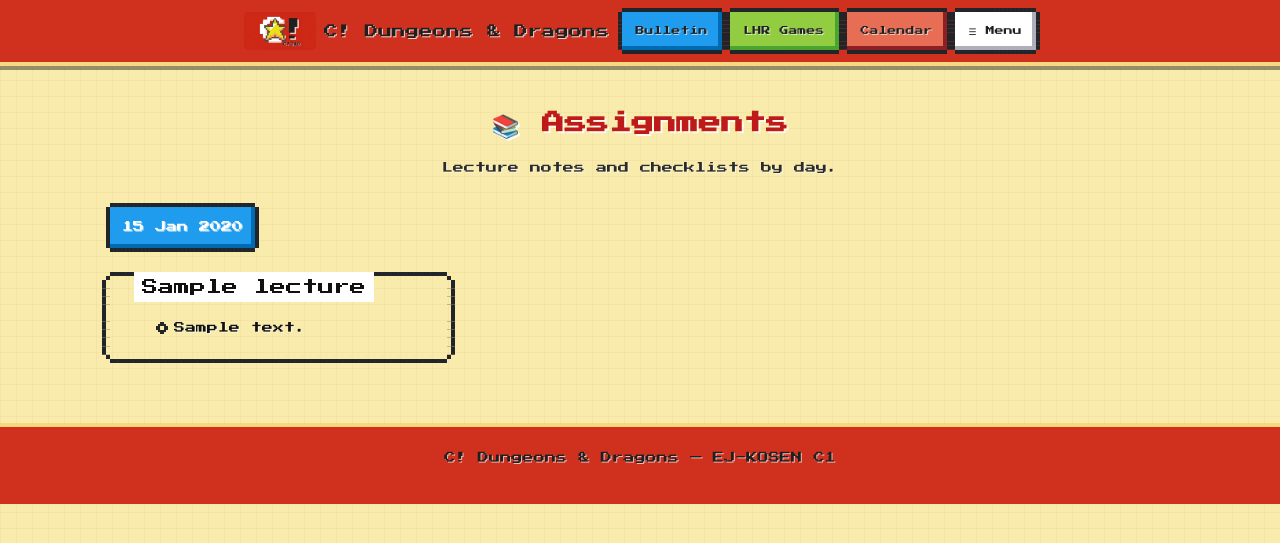
After one commit to asaadzx/C_Dungeons_Dragons, a Flask app: page /assignments in a window 1280 px wide. The commit adds this page. Shown: the top 543 px of the page. Run offline with Flask 3, Linux system fonts and the light colour scheme; tables that the repository leaves empty hold one stand-in row (values such as "Sample post"); some libraries are stand-ins or nearby versions.

Commit message:
feat: add public assignments and projects pages

```diff
--- a/app/hub/routes.py
+++ b/app/hub/routes.py
@@ -26,8 +26,10 @@ from ..models import (
     Announcement,
     Event,
     EventRequest,
+    Lecture,
     LhrGame,
     Meme,
+    Project,
     Student,
     TedTalk,
 )
@@ -92,6 +94,46 @@ def student_profile(student_id):
 
     events = Event.query.filter_by(organizer_id=student_id).order_by(Event.id.desc()).all()
     return render_template("profile.html", student=student, events=events)
+
+
+@bp.route("/assignments")
+def assignments():
+    """Lecture notes grouped by day, with the newest day selected by default."""
+    lectures = Lecture.query.order_by(
+        Lecture.date.desc(), Lecture.position.asc(), Lecture.id.asc()
+    ).all()
+    dates = sorted({lecture.date for lecture in lectures}, reverse=True)
+
+    selected = None
+    requested = (request.args.get("date") or "").strip()
+    if requested:
+        try:
+            requested_date = date.fromisoformat(requested)
+        except ValueError:
+            requested_date = None
+        if requested_date in dates:
+            selected = requested_date
+    if selected is None and dates:
+        selected = dates[0]
+
+    day_lectures = (
+        [lecture for lecture in lectures if lecture.date == selected] if selected else []
+    )
+    return render_template(
+        "assignments.html",
+        dates=dates,
+        selected=selected,
+        lectures=day_lectures,
+    )
+
+
+@bp.route("/projects")
+def projects():
+    """Project cards ordered by staff-defined position."""
+    return render_template(
+        "projects.html",
+        projects=Project.query.order_by(Project.position.asc(), Project.id.asc()).all(),
+    )
 
 
 def _shift_month(year, month, delta):
--- a/app/i18n.py
+++ b/app/i18n.py
@@ -22,6 +22,8 @@ TRANSLATIONS = {
     },
     "nav.bulletin": {"en": "Bulletin", "ar": "النشرة"},
     "nav.news": {"en": "News", "ar": "الأخبار"},
+    "nav.assignments": {"en": "Assignments", "ar": "الواجبات"},
+    "nav.projects": {"en": "Projects", "ar": "المشاريع"},
     "nav.calendar": {"en": "Calendar", "ar": "التقويم"},
     "nav.lhr": {"en": "LHR Games", "ar": "ألعاب الغرفة"},
     "nav.directory": {"en": "Directory", "ar": "دليل الطلاب"},
--- a/app/static/css/style.css
+++ b/app/static/css/style.css
@@ -803,6 +803,7 @@ table {
 }
 
 /* Utility */
+.tab-row { display: flex; flex-wrap: wrap; gap: 0.5rem; }
 .center { text-align: center; }
 .mt-1 { margin-top: 0.75rem; }
 .mt-2 { margin-top: 1.5rem; }
--- /dev/null
+++ b/app/templates/assignments.html
@@ -0,0 +1,51 @@
+{% extends 'base.html' %}
+
+{% block content %}
+
+<h2 class="page-title">&#128218; Assignments</h2>
+<p class="page-subtitle">Lecture notes and checklists by day.</p>
+
+{% if dates %}
+    <div class="tab-row">
+        {% for day in dates %}
+            <a class="nes-btn {% if day == selected %}is-primary{% else %}is-warning{% endif %}"
+               href="{{ url_for('hub.assignments', date=day.isoformat()) }}">
+                {{ day.strftime('%d %b %Y') }}
+            </a>
+        {% endfor %}
+    </div>
+
+    <div class="cards-grid mt-2">
+        {% for lecture in lectures %}
+            <section class="nes-container with-title is-rounded">
+                <p class="title">{{ lecture.title }}</p>
+                {% if lecture.items %}
+                    <ul class="nes-list is-circle">
+                        {% for item in lecture.items %}
+                            {% set link = item.url|safe_url %}
+                            <li>
+                                {% if link %}
+                                    <a href="{{ link }}" target="_blank" rel="noopener">{{ item.text }}</a>
+                                {% else %}
+                                    {{ item.text }}
+                                {% endif %}
+                            </li>
+                        {% endfor %}
+                    </ul>
+                {% else %}
+                    <p>No checklist items yet.</p>
+                {% endif %}
+            </section>
+        {% else %}
+            <section class="nes-container is-rounded">
+                <p>No lectures for this day.</p>
+            </section>
+        {% endfor %}
+    </div>
+{% else %}
+    <section class="nes-container is-rounded">
+        <p>No lectures have been added yet.</p>
+    </section>
+{% endif %}
+
+{% endblock %}
--- a/app/templates/base.html
+++ b/app/templates/base.html
@@ -56,6 +56,8 @@
                 <div class="nav-more" id="nav-more" hidden>
                     <a href="{{ url_for('hub.directory') }}" class="nes-btn is-warning">{{ t('nav.directory') }}</a>
                     <a href="{{ url_for('news.index') }}" class="nes-btn is-success">{{ t('nav.news') }}</a>
+                    <a href="{{ url_for('hub.assignments') }}" class="nes-btn is-warning">{{ t('nav.assignments') }}</a>
+                    <a href="{{ url_for('hub.projects') }}" class="nes-btn is-error">{{ t('nav.projects') }}</a>
                     <a href="{{ url_for('attendance.daily') }}" class="nes-btn is-primary">{{ t('nav.attendance') }}</a>
                     <a href="{{ url_for('attendance.weekly') }}" class="nes-btn is-warning">{{ t('nav.weekly') }}</a>
                     {% if current_user.is_authenticated %}
```
Also changed, not shown: app/templates/projects.html (added, +28 -0 lines), tests/test_assignments_projects.py (added, +101 -0 lines).
